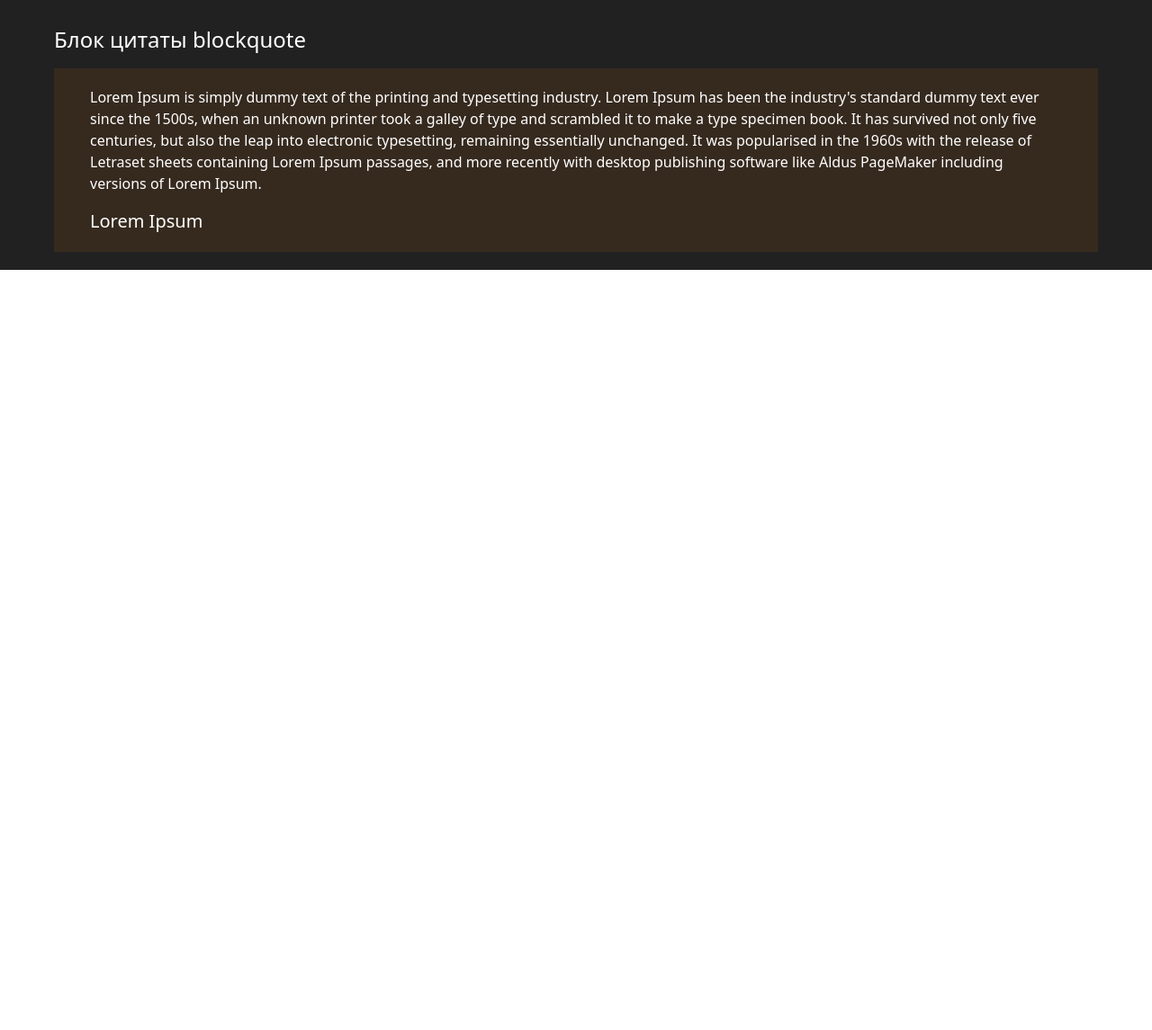
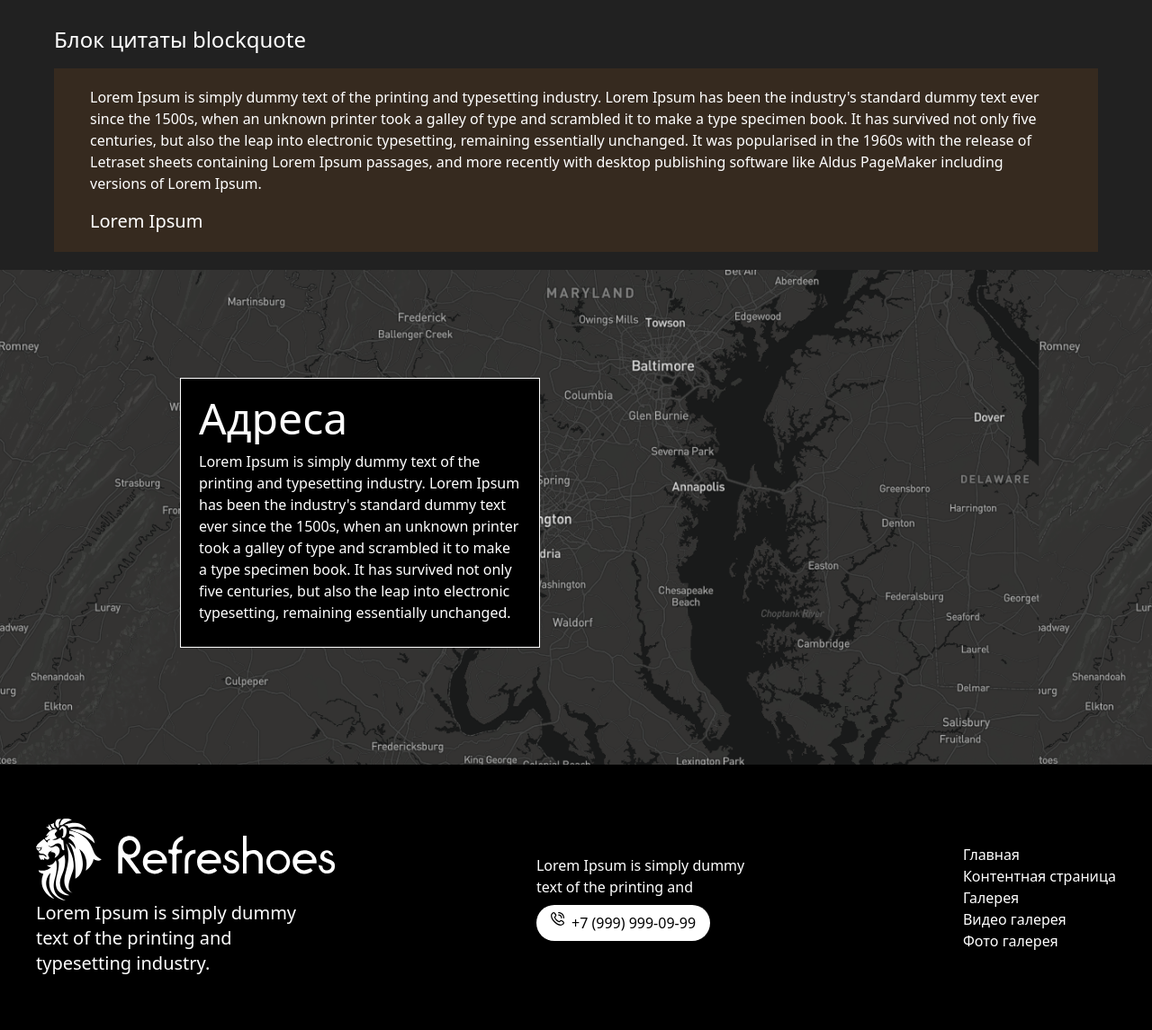
Before and after one commit to hakimovasharifa10-boop/Homework13, a website: page index.html in a window 1280 px wide. Shown: the part 2600-3745 px from the top of the page at 90% size. Before the commit the page ends 2900 px from the top, so only its background shows below. Drawn offline with Linux system fonts and the light colour scheme.

Commit message:
third section

```diff
--- a/index.html
+++ b/index.html
@@ -114,7 +114,9 @@
               </p>
             </div>
 
-            <button class="bg-[#9B6D44] py-3 lg:w-[400px] w-[350px] rounded-full mt-10">
+            <button
+              class="bg-[#9B6D44] py-3 lg:w-[400px] w-[350px] rounded-full mt-10"
+            >
               Отправить
             </button>
           </div>
@@ -242,5 +244,55 @@
         </div>
       </div>
     </main>
+    <footer>
+      <div
+        class="bg-[url('/images/maps.png')] bg-cover bg-center h-[550px] w-full lg:pt-30 lg:pl-50 pt-50"
+      >
+        <div
+          class="bg-black text-white p-5 lg:w-[400px] lg:h-[300px] w-[300px] h-[100px]rounded-2xl border border-white"
+        >
+          <h3 class="lg:text-5xl pb-3">Адреса</h3>
+          <p class="text-[10px] lg:text-[16px]">
+            Lorem Ipsum is simply dummy text of the printing and typesetting
+            industry. Lorem Ipsum has been the industry's standard dummy text
+            ever since the 1500s, when an unknown printer took a galley of type
+            and scrambled it to make a type specimen book. It has survived not
+            only five centuries, but also the leap into electronic typesetting,
+            remaining essentially unchanged.
+          </p>
+        </div>
+      </div>
+      <div class="bg-[#000000] p-5">
+        <div
+          class="max-w-300 m-auto text-white lg:flex lg:justify-between lg:items-center py-10"
+        >
+          <div>
+            <img src="./images/Refreshoes_LOGO копия 2.svg" alt="img" />
+            <p class="lg:w-[300px] lg:text-xl">
+              Lorem Ipsum is simply dummy text of the printing and typesetting
+              industry.
+            </p>
+          </div>
+          <div>
+            <p class="lg:w-[250px] mb-2">
+              Lorem Ipsum is simply dummy text of the printing and
+            </p>
+            <button
+              class="flex gap-2 bg-white text-black py-2 px-4 rounded-full"
+            >
+              <img src="./images/callicon.svg" alt="img" />
+              <p>+7 (999) 999-09-99</p>
+            </button>
+          </div>
+          <div>
+            <p>Главная</p>
+            <p>Контентная страница</p>
+            <p>Галерея</p>
+            <p>Видео галерея</p>
+            <p>Фото галерея</p>
+          </div>
+        </div>
+      </div>
+    </footer>
   </body>
 </html>
```
Also changed, not shown: images/maps.png (renamed from images/map (2).png), src/output.css.
